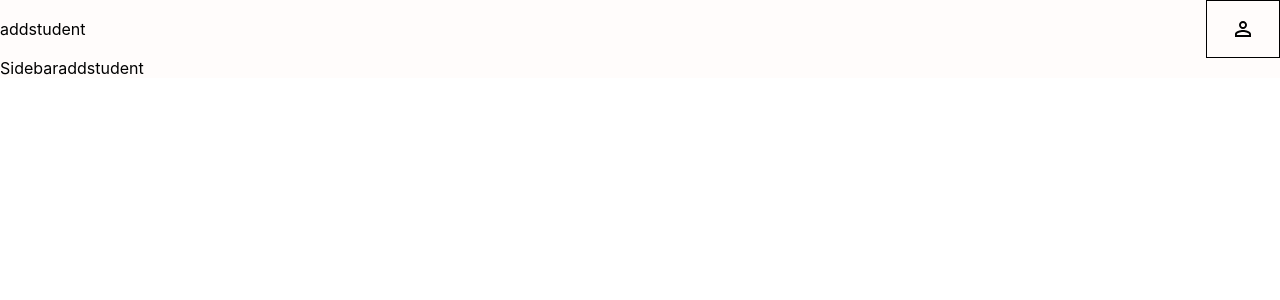
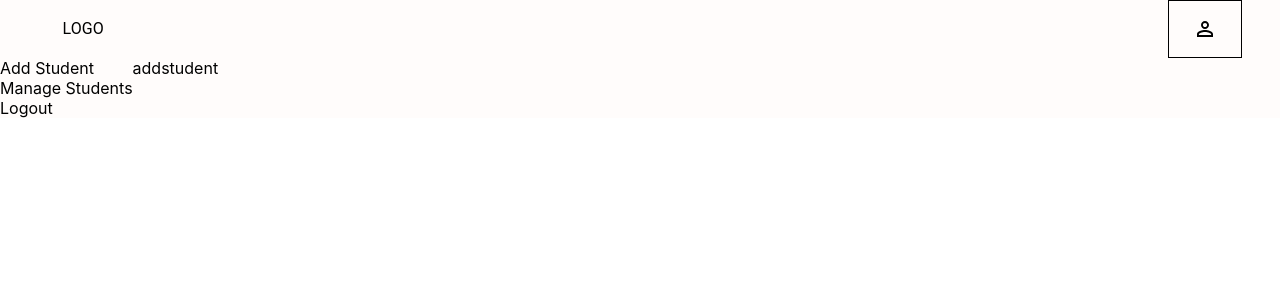
Before and after one commit to AatirNadim/JS-Crud-Project, a React (Create React App) app: page / in a window 1280 px wide. Both pictures are taken after a click on the button "SIGN UP". Shown: the top 300 px of the page. Built offline with nearby package versions, Linux system fonts and the light colour scheme.

Commit message:
working on Header

```diff
--- /dev/null
+++ b/src/Components/ListItem.js
@@ -0,0 +1,10 @@
+import React from 'react'
+
+const ListItem = (props) => {
+    console.log(props);
+  return (
+    <div>{props.name}</div>
+  )
+}
+
+export default ListItem
--- a/src/Components/Sidebar.js
+++ b/src/Components/Sidebar.js
@@ -1,8 +1,14 @@
+import { Box } from '@mui/system'
 import React from 'react'
+import ListItem from './ListItem'
 
 const Sidebar = () => {
   return (
-    <div>Sidebar</div>
+    <Box>
+        <ListItem name = 'Add Student'/>
+        <ListItem name = 'Manage Students'/>
+        <ListItem name = 'Logout'/>
+    </Box>
   )
 }
 
--- a/src/Pages/LandingPage.js
+++ b/src/Pages/LandingPage.js
@@ -1,6 +1,8 @@
 import { Container, Grid } from '@mui/material'
 import { Box } from '@mui/system'
 import React from 'react'
+import { Typography } from '@mui/material'
+
 import { useRecoilState } from 'recoil'
 import AddStudent from '../Components/AddStudent'
 import ManageStudent from '../Components/ManageStudent'
@@ -9,6 +11,7 @@ import PersonOutlineIcon from '@mui/icons-material/PersonOutline';
 
 import { loginState } from '../StateAtoms/loginAtom'
 import Sidebar from '../Components/Sidebar'
+import { TypeSpecimenOutlined } from '@mui/icons-material'
 
 const LandingPage = () => {
   const [login, setLogin] = useRecoilState(loginState)
@@ -28,12 +31,19 @@ const LandingPage = () => {
         justifyContent={"space-between"}
         alignItems="center"
       >
-        <AddStudent />
+        <Typography
+        sx = {{
+          padding: "1rem 1.5rem",
+          marginLeft: "2.4rem",
+        }}
+        >
+          LOGO
+        </Typography>
         <Box
           sx={{
             border: "1px solid black",
             padding: "1rem 1.5rem",
-            marginLeft: "2.4rem",
+            marginRight: "2.4rem",
           }}
         >
           {login.loggedIn ?
--- a/src/Pages/Login.js
+++ b/src/Pages/Login.js
@@ -68,9 +68,9 @@ export const Login = () => {
     event.preventDefault();
   };
 
-  useEffect(() => {
-    console.log(login);
-  }, [login])
+  // useEffect(() => {
+  //   console.log(login);
+  // }, [login])
   return (
     <div>
       <Box
```
